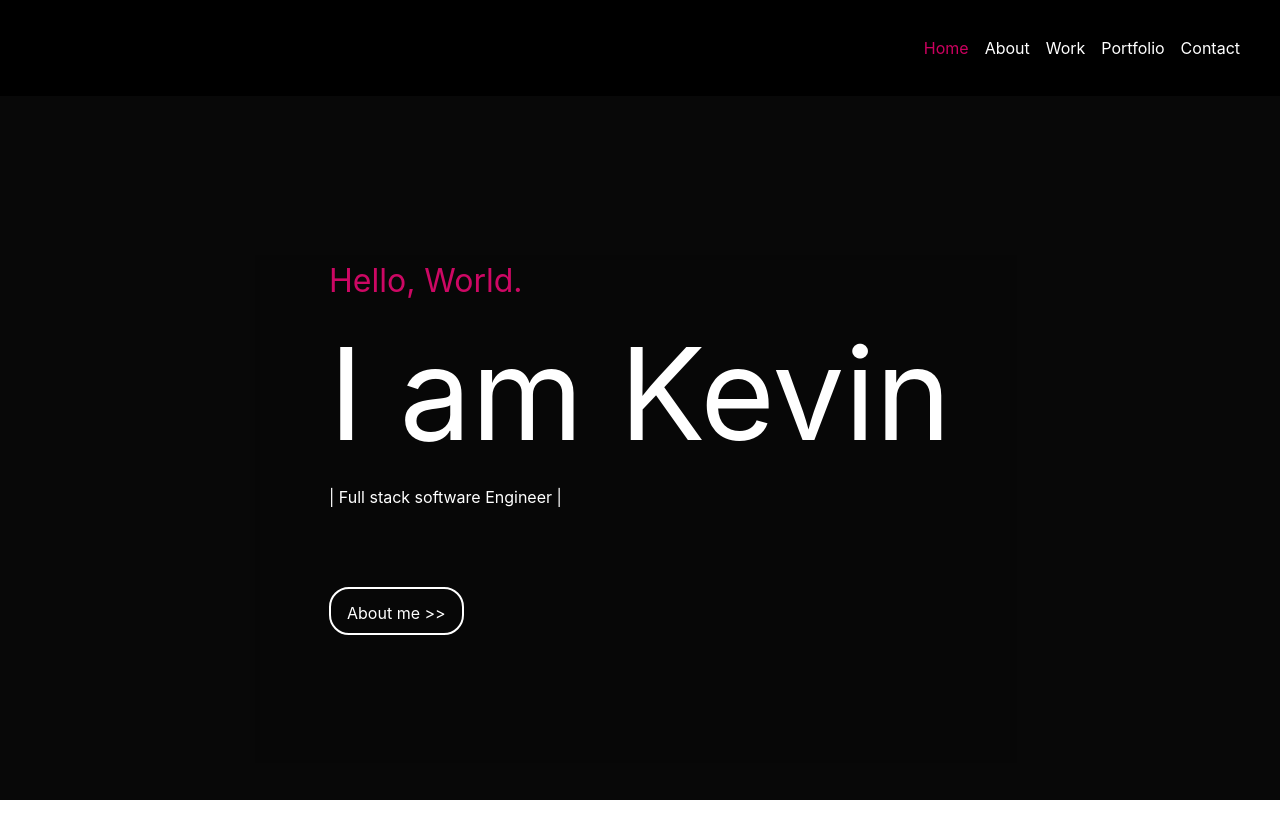
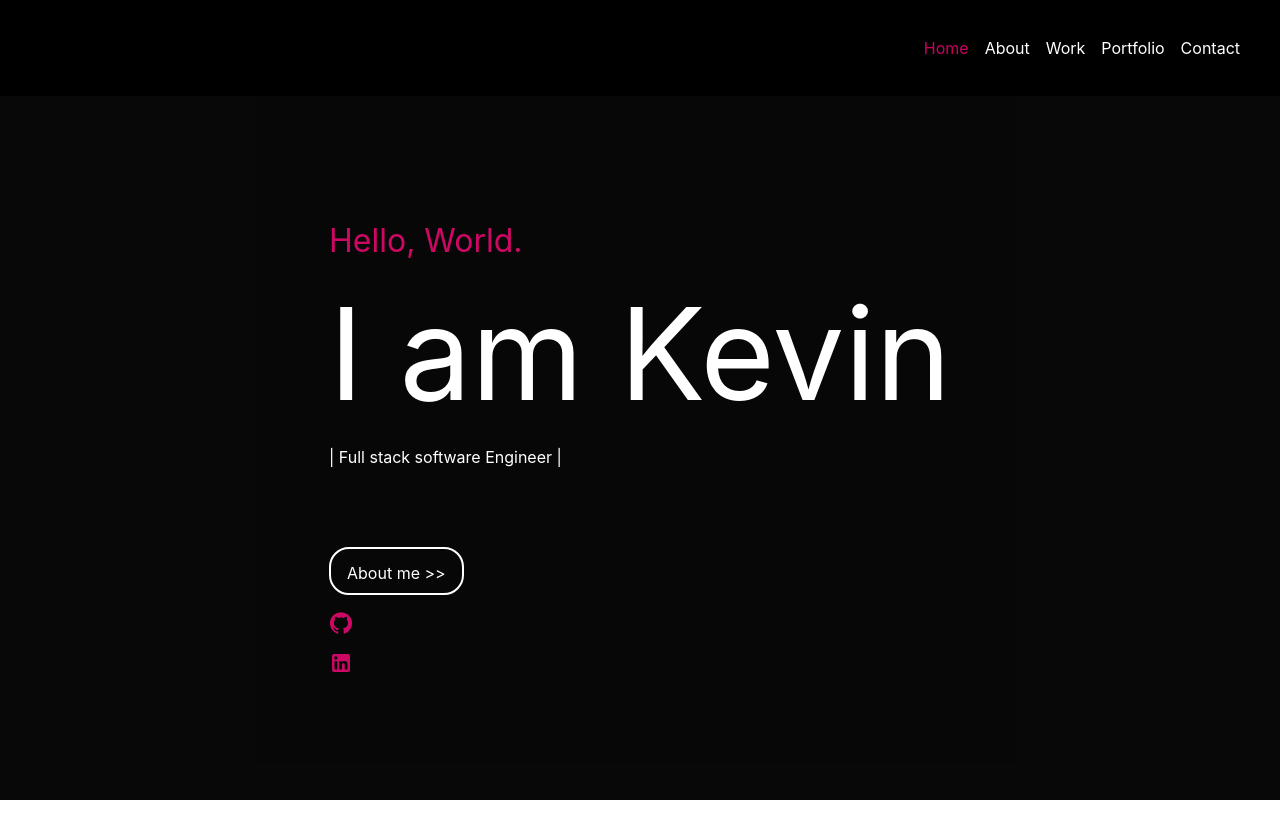
Before and after one commit to Kangonga/portfolioV2, a React (Create React App) app: page / in a window 1280 px wide. Shown: the top 838 px of the page. Built offline with nearby package versions, Linux system fonts and the light colour scheme.

Commit message:
feat: Add github and linkedIn icons

```diff
--- a/src/components/Home/Home.jsx
+++ b/src/components/Home/Home.jsx
@@ -1,6 +1,8 @@
 import { useContext, useState } from "react"
 import "./Home.scss"
 import { AppContext } from "../../App"
+import GitHubIcon from '@mui/icons-material/GitHub';
+import LinkedInIcon from '@mui/icons-material/LinkedIn';
 
 export default function Home(){
     const {appContext,setAppContext} = useContext(AppContext)
@@ -24,6 +26,8 @@ export default function Home(){
                         href="#About" onClick={()=>{handleClick();setAppContext({...appContext,activeTab:"About"})}}>
                     About me &gt;&gt;
                 </a>
+                <GitHubIcon className="Hero-icons" />
+                <LinkedInIcon />
                 </section>
 
 
```
